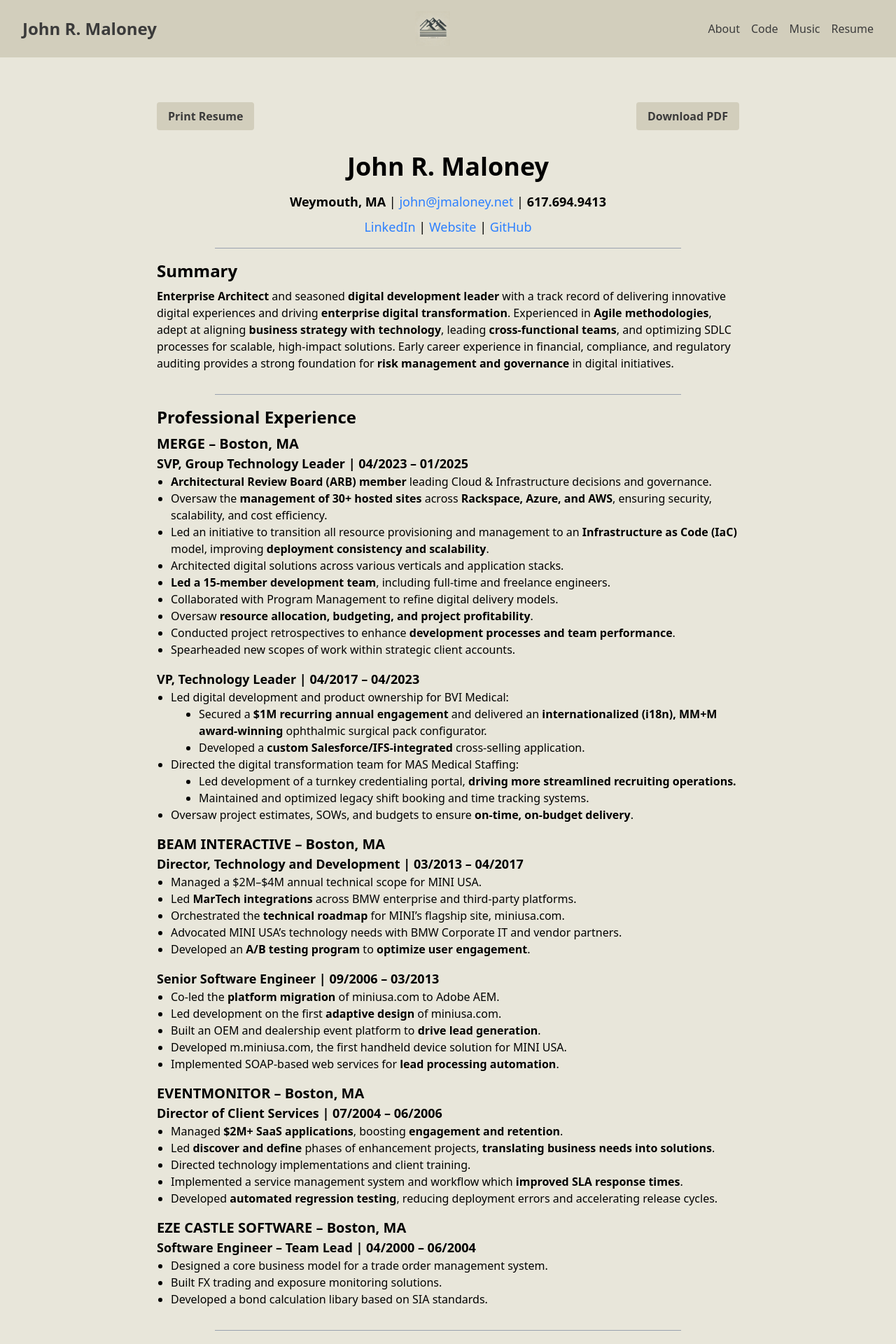
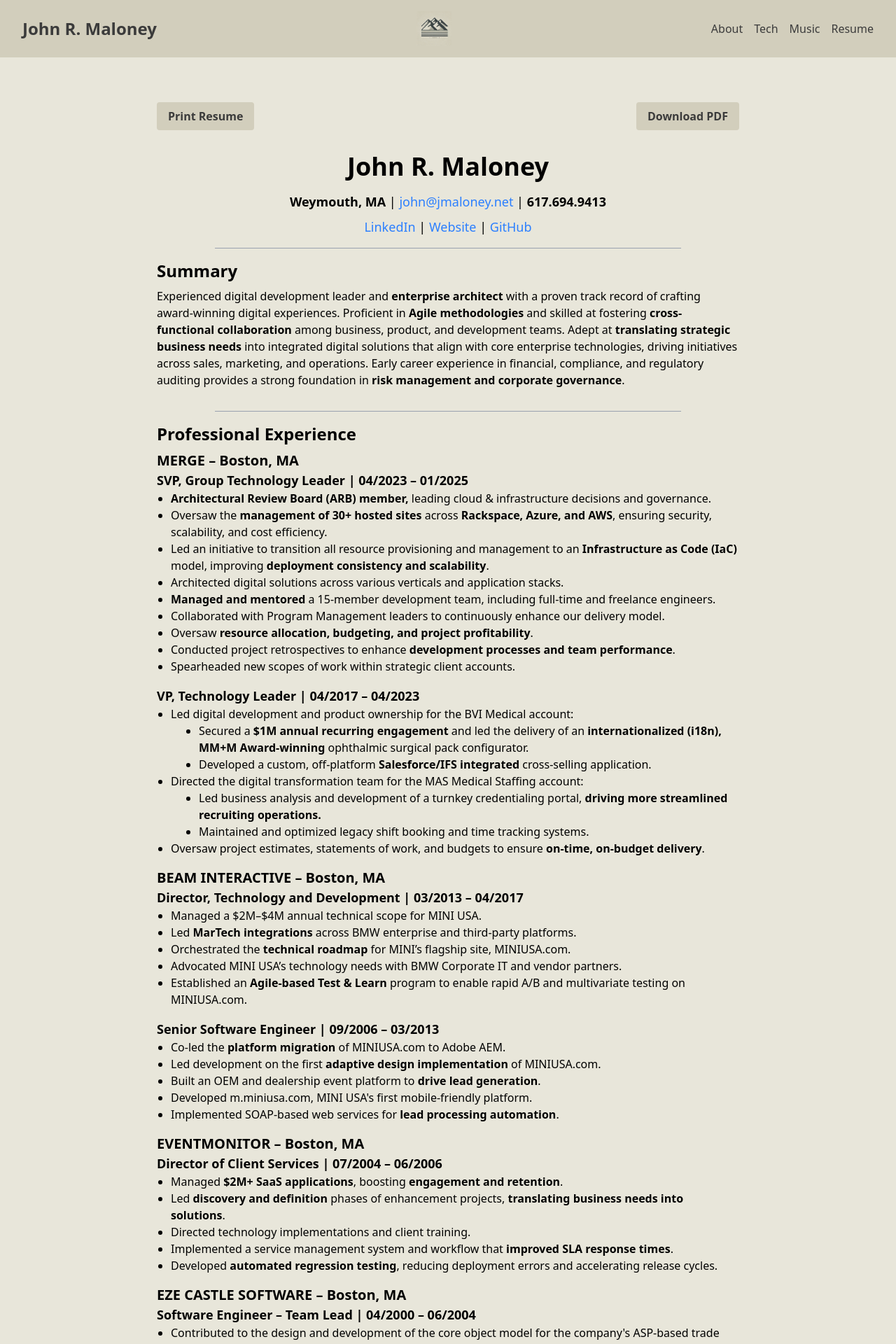
Before and after one commit to jrmaloney/jmaloney-nextjs-tw, a Next.js app: page /resume in a window 1280 px wide. Shown: the top 1920 px of the page at 70% size. Built offline with nearby package versions, Linux system fonts and the light colour scheme.

Commit message:
resume updates, hero banner and navigation adjustments

```diff
--- a/app/about/page.tsx
+++ b/app/about/page.tsx
@@ -6,14 +6,14 @@ const AboutPage = () => {
     <div className="container mx-auto p-8">
       <HeroBanner
         title="A Little About Me"
-        shortDesc={
+        teaser={
           <>
-            I live in Weymouth, MA with my amazing wife, Abby and her surly cat Big Lady.
+            I live in Weymouth, MA, with my amazing wife, Abby, and her surly cat, Big Lady.
           </>
         }
         longDesc={
           <>
-            I&apos;m a Boston transplant from Western PA. I grew up about an hour and a half south of Buffalo, NY in the heart of the Snow Belt.
+            I&apos;m a Boston transplant from Western PA. I grew up about an hour and a half south of Buffalo, NY, in the heart of the Snow Belt.
           </>
         }
       />
--- a/app/code/page.tsx
+++ /dev/null
@@ -1,30 +0,0 @@
-import React from 'react';
-import HeroBanner from '@/components/HeroBanner';
-
-const CodePage = () => {
-  return (
-    <div className="container mx-auto p-8">
-      <HeroBanner
-        title="Code Runbooks and Notes"
-
-        shortDesc={
-          <>
-            Lately I&apos;ve been instested in Infrastructure as Code (IaC) using
-            <a href="https://developer.hashicorp.com/terraform/install"  target="_blank" className="text-blue-500">Terraform</a> and
-            <a href="  https://app.terraform.io/" target="_blank" className="text-blue-500">Terraform Cloud</a> to provision resources in Azure and AWS. The runbooks below are templates and the steps needed to provision resources I regularly use.
-            I&apos;ve included instructions and links to the code in my <a href="https://github.com/jrmaloney" target="_blank" className="text-blue-500">Github</a> account, I hope you find them usefull.
-          </>
-        }
-
-        longDesc={
-          <>
-            Another area of interest is using Liquibase to build and maintain databsase schemas.
-          </>
-
-        }
-      />
-    </div>
-  );
-};
-
-export default CodePage;
--- a/app/music/page.tsx
+++ b/app/music/page.tsx
@@ -8,14 +8,14 @@ const MusicPage = () => {
     <div className="container mx-auto p-8">
       <HeroBanner
         title="Play that Funky Music"
-        shortDesc={
+        teaser={
           <>
-          Actually, I&apos;ve never been described as being a funky player but I can hold down a decent groove. I primarily play bass but I also do some singing, songwriting and play a little guitar.
+          I&apos;ve never been described as being a funky player, but I can hold down a decent groove. I primarily play bass but I also sing, write songs, and play a little guitar.
           </>
         }
         longDesc={
           <>
-          Most of the examples below are from projects where I play bass but there are few examples from my singer/songwriter attempts. I&apos;ve always been lucky to play with musicians that are beyond my ability. You can find a list of credits for all of the other musicians on the individual <a href="https://bandcamp.com/" target="_blank" className="text-blue-500">bandcamp</a> pages below.
+          Most of the examples below are from projects where I play bass, but there are also a few examples from my singer/songwriter attempts. I&apos;ve always been lucky to play with musicians that are beyond my ability. You can find a list of credits for all the other musicians on the individual <a href="https://bandcamp.com/" target="_blank" className="text-blue-500">bandcamp</a> pages below.
           </>
         }
       />
--- a/app/page.tsx
+++ b/app/page.tsx
@@ -7,8 +7,9 @@ const HomePage = () => {
     <div className="container mx-auto p-8">
       <HeroBanner
         title="Welcome to My Personal Website"
-        shortDesc={
-          <>I&apos;m an enterprise architect, software developer, and part time musician from the Boston area.
+
+        teaser={
+          <>I&apos;m an enterprise architect, builder of digital solutions, and part time musician from the Boston area.
         </>
         }
         longDesc={
--- a/app/resume/page.tsx
+++ b/app/resume/page.tsx
@@ -22,7 +22,7 @@ const Resume = () => {
       <section className="mb-6">
         <h2 className="text-2xl font-semibold mb-2">Summary</h2>
         <p>
-          <strong>Enterprise Architect</strong> and seasoned <strong>digital development leader</strong> with a track record of delivering innovative digital experiences and driving <strong>enterprise digital transformation</strong>. Experienced in <strong>Agile methodologies</strong>, adept at aligning <strong>business strategy with technology</strong>, leading <strong>cross-functional teams</strong>, and optimizing SDLC processes for scalable, high-impact solutions. Early career experience in financial, compliance, and regulatory auditing provides a strong foundation for <strong>risk management and governance</strong> in digital initiatives.
+          Experienced digital development leader and <strong>enterprise architect</strong> with a proven track record of crafting award-winning digital experiences. Proficient in <strong>Agile methodologies</strong> and skilled at fostering <strong>cross-functional collaboration</strong> among business, product, and development teams. Adept at <strong>translating strategic business needs</strong> into integrated digital solutions that align with core enterprise technologies, driving initiatives across sales, marketing, and operations. Early career experience in financial, compliance, and regulatory auditing provides a strong foundation in <strong>risk management and corporate governance</strong>.
         </p>
       </section>
       <div className="border-b border-gray-400 w-4/5 mx-auto py-1 mb-4"></div>
@@ -34,12 +34,12 @@ const Resume = () => {
           <h3 className="text-xl font-bold">MERGE – Boston, MA</h3>
           <h4 className="text-lg font-semibold">SVP, Group Technology Leader | 04/2023 – 01/2025</h4>
           <ul className="list-disc pl-5">
-            <li><strong>Architectural Review Board (ARB) member</strong> leading Cloud & Infrastructure decisions and governance.</li>
+            <li><strong>Architectural Review Board (ARB) member,</strong> leading cloud & infrastructure decisions and governance.</li>
             <li>Oversaw the <strong>management of 30+ hosted sites</strong> across <strong>Rackspace, Azure, and AWS</strong>, ensuring security, scalability, and cost efficiency.</li>
             <li>Led an initiative to transition all resource provisioning and management to an <strong>Infrastructure as Code (IaC)</strong> model, improving <strong>deployment consistency and scalability</strong>.</li>
             <li>Architected digital solutions across various verticals and application stacks.</li>
-            <li><strong>Led a 15-member development team</strong>, including full-time and freelance engineers.</li>
-            <li>Collaborated with Program Management to refine digital delivery models.</li>
+            <li><strong>Managed and mentored</strong> a 15-member development team, including full-time and freelance engineers.</li>
+            <li>Collaborated with Program Management leaders to continuously enhance our delivery model.</li>
             <li>Oversaw <strong>resource allocation, budgeting, and project profitability</strong>.</li>
             <li>Conducted project retrospectives to enhance <strong>development processes and team performance</strong>.</li>
             <li>Spearheaded new scopes of work within strategic client accounts.</li>
@@ -49,17 +49,17 @@ const Resume = () => {
           <div className="print-page-break"></div>
           <h4 className="text-lg font-semibold mt-4">VP, Technology Leader | 04/2017 – 04/2023</h4>
           <ul className="list-disc pl-5">
-            <li>Led digital development and product ownership for BVI Medical:</li>
+            <li>Led digital development and product ownership for the BVI Medical account:</li>
             <ul className="list-disc pl-10">
-              <li>Secured a <strong>$1M recurring annual engagement</strong> and delivered an <strong>internationalized (i18n), MM+M award-winning</strong> ophthalmic surgical pack configurator.</li>
-              <li>Developed a <strong>custom Salesforce/IFS-integrated</strong> cross-selling application.</li>
+              <li>Secured a <strong>$1M annual recurring engagement</strong> and led the delivery of an <strong>internationalized (i18n), MM+M Award-winning</strong> ophthalmic surgical pack configurator.</li>
+              <li>Developed a custom, off-platform <strong>Salesforce/IFS integrated</strong> cross-selling application.</li>
             </ul>
-            <li>Directed the digital transformation team for MAS Medical Staffing:</li>
+            <li>Directed the digital transformation team for the MAS Medical Staffing account:</li>
             <ul className="list-disc pl-10">
-              <li>Led development of a turnkey credentialing portal, <strong>driving more streamlined recruiting operations.</strong></li>
+              <li>Led business analysis and development of a turnkey credentialing portal, <strong>driving more streamlined recruiting operations.</strong></li>
               <li>Maintained and optimized legacy shift booking and time tracking systems.</li>
             </ul>
-            <li>Oversaw project estimates, SOWs, and budgets to ensure <strong>on-time, on-budget delivery</strong>.</li>
+            <li>Oversaw project estimates, statements of work, and budgets to ensure <strong>on-time, on-budget delivery</strong>.</li>
           </ul>
         </div>
 
@@ -69,17 +69,17 @@ const Resume = () => {
           <ul className="list-disc pl-5">
             <li>Managed a $2M–$4M annual technical scope for MINI USA.</li>
             <li>Led <strong>MarTech integrations</strong> across BMW enterprise and third-party platforms.</li>
-            <li>Orchestrated the <strong>technical roadmap</strong> for MINI’s flagship site, miniusa.com.</li>
+            <li>Orchestrated the <strong>technical roadmap</strong> for MINI’s flagship site, MINIUSA.com.</li>
             <li>Advocated MINI USA’s technology needs with BMW Corporate IT and vendor partners.</li>
-            <li>Developed an <strong>A/B testing program</strong> to <strong>optimize user engagement</strong>.</li>
+            <li>Established an <strong>Agile-based Test & Learn</strong> program to enable rapid A/B and multivariate testing on MINIUSA.com.</li>
           </ul>
 
           <h4 className="text-lg font-semibold mt-4">Senior Software Engineer | 09/2006 – 03/2013</h4>
           <ul className="list-disc pl-5">
-            <li>Co-led the <strong>platform migration</strong> of miniusa.com to Adobe AEM.</li>
-            <li>Led development on the first <strong>adaptive design</strong> of miniusa.com.</li>
+            <li>Co-led the <strong>platform migration</strong> of MINIUSA.com to Adobe AEM.</li>
+            <li>Led development on the first <strong>adaptive design implementation</strong> of MINIUSA.com.</li>
             <li>Built an OEM and dealership event platform to <strong>drive lead generation</strong>.</li>
-            <li>Developed m.miniusa.com, the first handheld device solution for MINI USA.</li>
+            <li>Developed m.miniusa.com, MINI USA's first mobile-friendly platform.</li>
             <li>Implemented SOAP-based web services for <strong>lead processing automation</strong>.</li>
           </ul>
         </div>
@@ -89,9 +89,9 @@ const Resume = () => {
           <h4 className="text-lg font-semibold">Director of Client Services | 07/2004 – 06/2006</h4>
           <ul className="list-disc pl-5">
           <li>Managed <strong>$2M+ SaaS applications</strong>, boosting <strong>engagement and retention</strong>.</li>
-            <li>Led <strong>discover and define</strong> phases of enhancement projects, <strong>translating business needs into solutions</strong>.</li>
+            <li>Led <strong>discovery and definition</strong> phases of enhancement projects, <strong>translating business needs into solutions</strong>.</li>
             <li>Directed technology implementations and client training.</li>
-            <li>Implemented a service management system and workflow which <strong>improved SLA response times</strong>.</li>
+            <li>Implemented a service management system and workflow that <strong>improved SLA response times</strong>.</li>
             <li>Developed <strong>automated regression testing</strong>, reducing deployment errors and accelerating release cycles.</li>
           </ul>
         </div>
@@ -102,9 +102,9 @@ const Resume = () => {
           <h3 className="text-xl font-bold">EZE CASTLE SOFTWARE – Boston, MA</h3>
           <h4 className="text-lg font-semibold">Software Engineer – Team Lead | 04/2000 – 06/2004</h4>
           <ul className="list-disc pl-5">
-            <li>Designed a core business model for a trade order management system.</li>
+            <li>Contributed to the design and development of the core object model for the company's ASP-based trade order management system.</li>
             <li>Built FX trading and exposure monitoring solutions.</li>
-            <li>Developed a bond calculation libary based on SIA standards.</li>
+            <li>Developed a bond calculation library based on SIA standards.</li>
           </ul>
         </div>
         {/*
@@ -139,7 +139,7 @@ const Resume = () => {
       <section className="mb-6">
         <h2 className="text-2xl font-semibold mb-2">Industry Experience</h2>
         <ul className="list-disc pl-5">
-          <li><strong>Healthcare:</strong> UM Health-Sparrow, BCBS FEP, Coverys Ins., BVI Medical, MAS Medical Staffing</li>
+          <li><strong>Healthcare:</strong> UM Health-Sparrow, BCBS FEP, Coverys Insurance., BVI Medical, MAS Medical Staffing</li>
           <li><strong>Consumer:</strong> MINI USA, Aruba Tourism Assoc., Land O’ Frost</li>
           <li><strong>Finance:</strong> Nationwide, Transamerica, AMG, Wellington Management, MINI FS</li>
           <li><strong>Life Sciences:</strong> UCB, Supernus, CSL Seqirus</li>
@@ -159,7 +159,7 @@ const Resume = () => {
       <section className="mb-6">
         <h2 className="text-2xl font-semibold mb-2">Awards & Recognitions</h2>
         <ul className="list-disc pl-5">
-          <li><strong>MM+M Award – Gold, Professional Sales Tool (2020)</strong> <a href="https://www.mmm-online.com/mmm-awards/gold-professional-sales-tool-2020/" target="_blank" className="text-blue-500">BVI Medical Customeyes Configurator</a></li>
+          <li><strong>MM+M Award – Gold, Professional Sales Tool (2020),</strong> <a href="https://www.mmm-online.com/mmm-awards/gold-professional-sales-tool-2020/" target="_blank" className="text-blue-500">BVI Medical Customeyes Configurator</a></li>
         </ul>
       </section>
 </div>
--- /dev/null
+++ b/app/tech/page.tsx
@@ -0,0 +1,36 @@
+import React from 'react';
+import HeroBanner from '@/components/HeroBanner';
+
+const CodePage = () => {
+  return (
+    <div className="container mx-auto p-8">
+      <HeroBanner
+        title="Tech Notes"
+        teaser={
+          <>
+            The items below are primarily notes for my own personal use, if you find any of them usefull all the better.
+          </>
+        }
+        shortDesc={
+          <>
+            Lately I&apos;ve been instested in Infrastructure as Code (IaC) using
+            <a href="https://developer.hashicorp.com/terraform/install"  target="_blank" className="text-blue-500"> Terraform</a> and
+            <a href="  https://app.terraform.io/" target="_blank" className="text-blue-500"> Terraform Cloud</a> to provision resources in Azure and AWS. The runbooks below are templates and the steps needed to provision resources I regularly use.
+            I&apos;ve included instructions and links to the code in my <a href="https://github.com/jrmaloney" target="_blank" className="text-blue-500">Github</a> account.
+          </>
+        }
+
+        longDesc={
+          <>
+            Another area of interest is using <a href="https://www.liquibase.com/" target="_blank" className="text-blue-500"> Liquibase </a>
+            to build and maintain databsase schemas. I work primarily with <a href="https://www.postgresql.org/" target="_blank" className="text-blue-500"> PostgreSQL </a>
+            and have started using <a href="https://supabase.com/" target="_blank" className="text-blue-500"> Supabase</a> for hosting the database on POC projects as it provides a rich feature set on it&apos;s free tier.
+          </>
+
+        }
+      />
+    </div>
+  );
+};
+
+export default CodePage;
--- a/components/HeroBanner.tsx
+++ b/components/HeroBanner.tsx
@@ -2,15 +2,17 @@ import React from "react";
 
 interface HeroBannerProps {
     title: string;
+    teaser: React.ReactNode;
     shortDesc?: React.ReactNode;
     longDesc: React.ReactNode;
   }
 
-  const HeroBanner: React.FC<HeroBannerProps> = ({ title, shortDesc, longDesc }) => {
+  const HeroBanner: React.FC<HeroBannerProps> = ({ title, teaser, shortDesc, longDesc }) => {
   return (
     <section className=" py-4 px-8 text-left ">
       <div className="max-w-3xl">
         <h1 className="text-3xl font-bold mb-4">{title}</h1>
+        <p className="text-lg font-medium opacity-90 mb-2">{teaser}</p>
         {shortDesc && (
           <p className="text-lg font-medium opacity-90 mb-2">{shortDesc}</p>
         )}
--- a/components/Navbar.tsx
+++ b/components/Navbar.tsx
@@ -33,8 +33,8 @@ const Navbar: React.FC = () => {
               <Link href="/about" onClick={handleLinkClick}>
                 <span className="block px-4 py-2 hover:bg-gray-300">About</span>
               </Link>
-              <Link href="/code" onClick={handleLinkClick}>
-                <span className="block px-4 py-2 hover:bg-gray-300">Code</span>
+              <Link href="/tech" onClick={handleLinkClick}>
+                <span className="block px-4 py-2 hover:bg-gray-300">Tech</span>
               </Link>
               <Link href="/music" onClick={handleLinkClick}>
                 <span className="block px-4 py-2 hover:bg-gray-300">Music</span>
@@ -49,8 +49,8 @@ const Navbar: React.FC = () => {
           <Link href="/about">
             <span className="hover:underline">About</span>
           </Link>
-          <Link href="/code">
-            <span className="hover:underline">Code</span>
+          <Link href="/tech">
+            <span className="hover:underline">Tech</span>
           </Link>
           <Link href="/music">
             <span className="hover:underline">Music</span>
```
